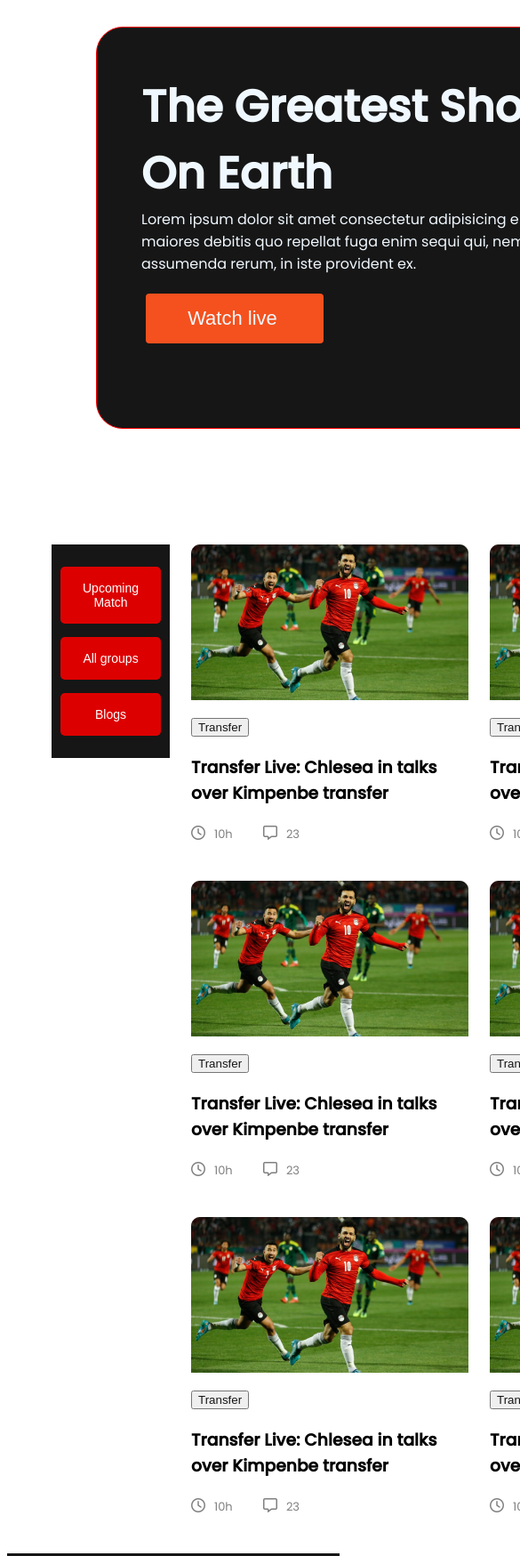
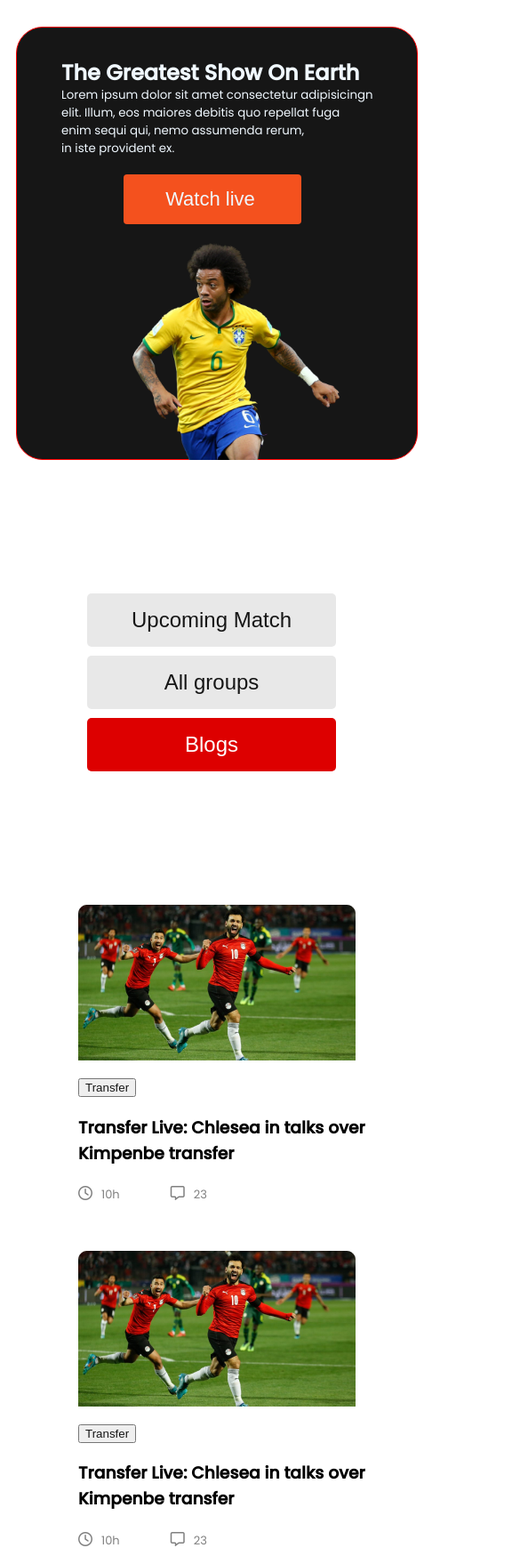
Before and after one commit to mohammad-tayeb/world-cup, a plain HTML site: page index.html in a window 390 px wide. Shown: the top 1749 px of the page at 89% size, 585 px wide, since content can reach past the window. Drawn offline with Linux system fonts and the light colour scheme.

Commit message:
mobile view completed

```diff
--- a/index.html
+++ b/index.html
@@ -20,10 +20,12 @@
         <!-- text section -->
         <div class="section1">
             <div class="great">
-                <h1>The Greatest Show On Earth</h1>
-                <p>Lorem ipsum dolor sit amet consectetur adipisicing elit. Illum, eos maiores debitis quo repellat
-                    fuga
-                    enim sequi qui, nemo assumenda rerum, in iste provident ex.</p>
+                <h1 class="heading1">The Greatest Show On Earth</h1>
+                <p class="lorem">Lorem ipsum dolor sit amet consectetur adipisicingn <br> elit. Illum, eos maiores
+                    debitis quo
+                    repellat
+                    fuga <br>
+                    enim sequi qui, nemo assumenda rerum,<br> in iste provident ex.</p>
                 <button class="button" type="submit"><span><a
                             style="margin-right:5px;text-decoration: none; color: aliceblue;"
                             href="https://www.football.com" target="_blank">Watch
@@ -42,7 +44,7 @@
         <div class="box">
             <button class="boxbutton" type="submit">Upcoming Match</button>
             <button class="boxbutton" type="submit">All groups</button>
-            <button class="boxbutton" type="submit">Blogs</button>
+            <button style="background-color:#DD0000 ; color:white;" class="boxbutton" type="submit">Blogs</button>
         </div>
         <!-- right sides grid -->
         <div class="grid">
--- a/style.css
+++ b/style.css
@@ -41,7 +41,7 @@ h1 {
 }
 
 
-/* section2 */
+/* section2  left sides box */
 .box {
     display: flex;
     flex-direction: column;
@@ -187,3 +187,188 @@ hr {
     opacity: 1;
     right: 0;
 }
+
+/* for mobile devices............................... */
+@media only screen and (max-width: 600px) {
+
+    /* for footer'''''''''''''' */
+    .footer {
+        position: relative;
+        margin-top: 2400px;
+        width: 100%;
+        height: 444px;
+        background-color: #161616;
+        color: white;
+        display: flex;
+        flex-direction: column;
+        justify-content: center;
+        align-items: center;
+        text-align: center;
+    }
+
+    h2 {
+        margin-left: 20px;
+        color: orangered;
+    }
+
+    .footertext {
+        display: inline;
+        margin-left: 50px;
+    }
+
+    .footertext p {
+        margin-right: 25px;
+        font-weight: 500;
+        font-size: 14px;
+        color: #B9B9B9;
+    }
+
+    .footerdiv {
+        display: flex;
+        flex-direction: column;
+        justify-content: center;
+    }
+
+    hr {
+        width: 100%;
+        color: gray;
+        opacity: 0.2;
+        margin-left: 15px;
+    }
+
+    /* 3rd section with grid''''''''''''''' */
+    .section3 {
+        display: inline;
+        width: 100%;
+    }
+
+    .grid {
+        display: grid;
+        grid-template-columns: repeat(1, 1fr);
+        margin-top: 130px;
+        width: 100%;
+        height: 1134px;
+        margin-right: 20px;
+    }
+
+    .gridelement {
+        margin-right: 24px;
+        width: 335px;
+        height: 388.69px;
+        margin-left: 80px;
+    }
+
+    .gridelement img {
+        width: 312px;
+        height: 175px;
+        margin-bottom: 10px;
+    }
+
+    .time-message {
+        display: flex;
+        justify-content: space-between;
+        margin-right: 190px;
+        color: gray;
+    }
+
+    .time,
+    .message {
+        margin-left: 10px;
+        font-size: small;
+        color: gray;
+    }
+
+    .link {
+        text-decoration: none;
+        color: #161616;
+
+    }
+
+    /* section2  left sides box'''''''''''''''''''''''' */
+    .box {
+
+        display: flex;
+        flex-direction: column;
+        width: 280px;
+        height: 220px;
+        margin-top: 0px;
+        padding: 10px;
+        margin-left: 80px;
+        margin-top: 130px;
+        background-color: white;
+    }
+
+    .boxbutton {
+        margin-top: 10px;
+        color: #161616;
+        background-color: #E8E8E8;
+        font-weight: 500;
+        font-size: 1.5em;
+        padding: 16px;
+        gap: 10px;
+        border: 0;
+        border-radius: 5px;
+    }
+
+    /* section1 some text and a image of Marcelo */
+    .container {
+        color: aliceblue;
+        display: flex;
+        flex-direction: column;
+        border: 1px solid red;
+        justify-content: center;
+        width: 440px;
+        height: 485px;
+        padding-left: 10px;
+        margin-left: 10px;
+        background-color: #161616;
+        border-radius: 30px;
+        margin-top: 30px;
+    }
+
+    .heading1 {
+        padding-top: 200px;
+        font-weight: 700;
+        font-size: 24px;
+    }
+
+    .lorem {
+        width: 100%;
+        font-size: smaller;
+        text-align: justify;
+    }
+
+    .marcelo {
+        width: 233px;
+        height: 245px;
+        margin-top: 0;
+        padding-top: 0;
+    }
+
+    .marcelo img {
+        width: 233px;
+        height: 245px;
+        margin-left: 120px;
+    }
+
+    .great {
+        padding-top: 0;
+        margin-top: -50px;
+        justify-content: center;
+        padding-left: 40px;
+        padding-top: 18px;
+        width: 100%;
+        height: 424px;
+    }
+
+    .section1 {
+        padding-top: 0;
+        margin-top: -150px;
+    }
+
+    .button {
+        margin-left: 70px;
+    }
+}
+
+/*medias ending bracket*/
```
